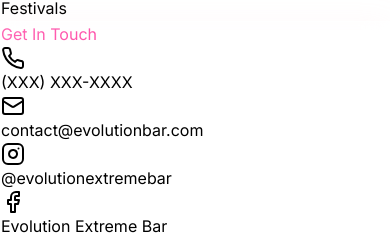
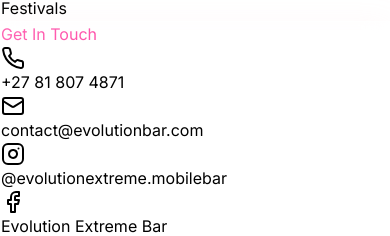
Before and after one commit to matthieukapanga/EvolutionExtremeMobileBar, a Next.js app: page / in a window 390 px wide. Shown: the part 666-902 px from the top of the page. Built offline with nearby package versions, Linux system fonts and the light colour scheme.

Commit message:
updated number
added a mobile number

```diff
--- a/app/contact/page.tsx
+++ b/app/contact/page.tsx
@@ -47,7 +47,7 @@ export default function Contact() {
               <div className="space-y-4">
                 <div className="flex items-center space-x-4">
                   <Phone className="h-6 w-6 text-pink-500" />
-                  <span>(XXX) XXX-XXXX</span>
+                  <span>+27 81 807 4871</span>
                 </div>
                 <div className="flex items-center space-x-4">
                   <Mail className="h-6 w-6 text-pink-500" />
--- a/app/page.tsx
+++ b/app/page.tsx
@@ -93,7 +93,7 @@ export default function Home() {
             <div className="grid grid-cols-1 md:grid-cols-2 gap-8">
               <div className="flex items-center space-x-4">
                 <Phone className="h-6 w-6 text-pink-500" />
-                <span className="text-lg">(XXX) XXX-XXXX</span>
+                <span className="text-lg">+27 81 807 4871</span>
               </div>
               <div className="flex items-center space-x-4">
                 <Mail className="h-6 w-6 text-pink-500" />
@@ -101,7 +101,7 @@ export default function Home() {
               </div>
               <div className="flex items-center space-x-4">
                 <Instagram className="h-6 w-6 text-pink-500" />
-                <span className="text-lg">@evolutionextremebar</span>
+                <span className="text-lg">@evolutionextreme.mobilebar</span>
               </div>
               <div className="flex items-center space-x-4">
                 <Facebook className="h-6 w-6 text-pink-500" />
```
